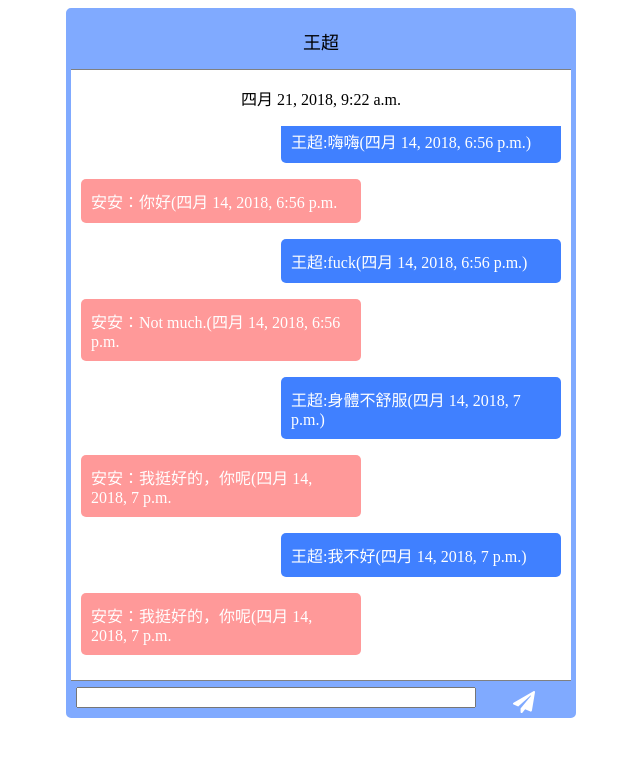
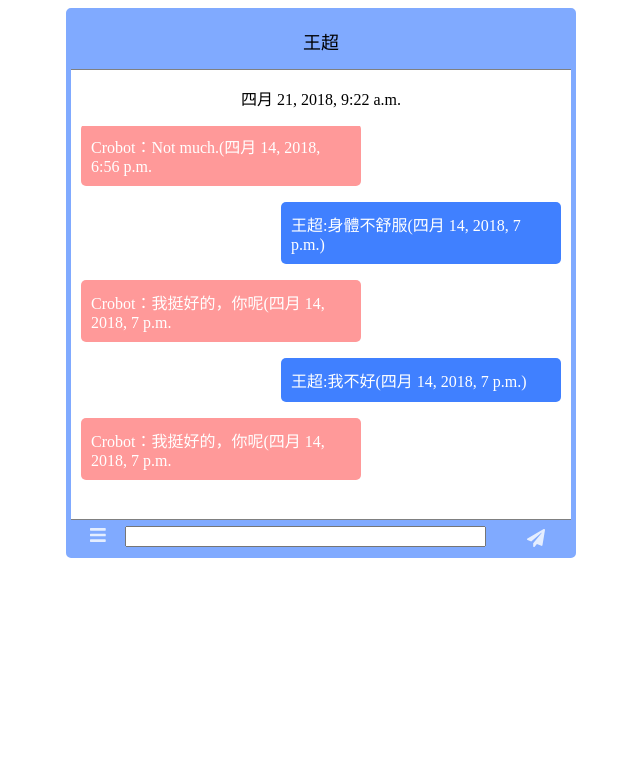
Before and after one commit to ArthurYang1228/MIS_project, a Django app: page /dialog/1/ in a window 1280 px wide. Shown: the top 757 px of the page, without its empty margins (319-959 px from the left). Run offline with Django 3.2, Linux system fonts and the light colour scheme; data comes from the database, SQL or seed files in the repository; both versions use the stored data as it was after the commit; some libraries are stand-ins or nearby versions.

Commit message:
Add files via upload

```diff
--- a/misproject/dialog/views.py
+++ b/misproject/dialog/views.py
@@ -71,6 +71,7 @@ def post(request, pk):
                 unit = Dialog.objects.create(content=response[0], time='', member=name, who=False)
                 unit.save()
                 choice = response[1]
+                all = choice.split(',')
 
 
 
--- a/misproject/static/css/dialog.css
+++ b/misproject/static/css/dialog.css
@@ -4,11 +4,11 @@ body{
 	text-align: center;
 }
 
-form{
+.dialog{
 	border: 5px solid #80aaff;
 	border-radius: 5px;
 	width: 500px;
-	height: 700px;
+	height: 540px;
 	margin: 15px 0 0 0;
 	margin: auto;
 	position:relative;
@@ -25,7 +25,7 @@ form{
 }
 
 .message_container{
-	height: 535px;
+	height: 360px;
 	padding: 10px;
 	text-align: left;
 	overflow: auto;
@@ -47,6 +47,7 @@ form{
 	color: white;
 	padding: 10px;
 	margin-right:200px ;
+	position: relative;
 }
 
 .send_container{
@@ -61,23 +62,80 @@ form{
 	bottom: 0px;
 	text-align: left;
 }
+.send_container .one{
+	width: 10%;
+	float: left;
+}
+.send_container .two{
+	width: 80%;
+	float: left;
+}
+.send_container .three{
+	width: 10%;
+	float: left;
+}
+
+.bar{
+	margin: 0 8px;
+}
+
+.bar_choice{
+	box-sizing: border-box;
+	width: 40%;
+	margin-left: 10px;
+	text-align: center;
+	font-size: 18px;
+	position: absolute;
+	bottom: 45px;
+	border: 2px solid #ccc;
+	border-radius: 10px;
+	overflow: hidden;
+	display: none;
+}
+
+.choice{
+	box-sizing: border-box;
+	width: 40%;
+	margin-left: 10px;
+	text-align: center;
+	font-size: 18px;
+	border: 2px solid #ccc;
+	border-radius: 10px;
+	overflow: hidden;
+}
 
 input[type=text]{
-	width: 80%;
+	width: 90%;
 	overflow: auto;
-	text-overflow:
+}
+
+input[type=submit]{
+	width: 100%;
+	border: none;
+	margin: 0px;
+	cursor: pointer;
+	background: #eee;
+	color: grey;
+	padding: 8px 0;
+}
+input[type=submit]:hover{
+	background: #ccc;
+}
+
+button{
+	background: none;
+	color: white;
+	border: none;
+	cursor: pointer;
+	font-size: 18px;
+	opacity: 0.8;
+}
+button:hover{
+	opacity: 1;
 }
 
 .send{
-	background-color: #80aaff;
-	color: white;
-	border: none;
-	cursor: pointer;
-	font-size: 22px;
 	position: absolute;
-	right: 30px;
+	right: 20px;
 	margin-top: 3px;
 }
-.send:hover{
-	opacity: 0.7;
-}
--- a/misproject/templates/dialog.html
+++ b/misproject/templates/dialog.html
@@ -5,15 +5,15 @@
 <head>
   <meta charset="UTF-8">
   <link rel="stylesheet" href="{% static 'css/dialog.css' %}">
-	<title>安安聊天室</title>
+  <title>Crobot聊天室</title>
   <script defer src="https://use.fontawesome.com/releases/v5.0.9/js/all.js" integrity="sha384-8iPTk2s/jMVj81dnzb/iFR2sdA7u06vHJyyLlAd4snFpCl/SnyUjRrbdJsw1pGIl" crossorigin="anonymous"></script>
 </head>
 
 
 <body>
 
-    <form action=/dialog/{{pk}}/ method="POST" name="form1">
-    {% csrf_token %}
+
+    <div class="dialog">
       <div class="name_container">
         {{name}}
       </div>
@@ -22,32 +22,75 @@
       <div class="message_container" id="message">
           {% for i in member %}
             {% if i.who == False %}
-	        	<p class="message2">安安：{{i.content}}({{i.time}}</p>
+            <p class="message2">Crobot：{{i.content}}({{i.time}}</p>
             {% else %}
             <p class="message">{{i.member.name}}:{{i.content}}({{i.time}})</p>
             {% endif %}
           {% endfor %}
 
+          {% if choice != null %}
+          <div class="choice">
+            {% for i in all %}
+            <form action=/dialog/{{pk}}/ method="POST" name="choice1">
+              <input type="hidden" name="data" value="{{i}}">
+              <input type="submit" name="" value="{{i}}">
+            </form>
+            {% endfor %}
+          </div>
+          {% endif %}
       </div>
 
       <div class="send_container">
+        <form action=/dialog/{{pk}}/ method="POST" name="form1">
+        {% csrf_token %}
+          <div class="one">
+            <button type="button" class="bar" onclick="fun()">
+              <i class="fas fa-bars"></i>
+            </button>
+          </div>
+          <div class="two">
             <input type="text" name="data"/>
+          </div>
+          <div class="three">
             <button type="submit" class="send">
               <i type="submit" class="fas fa-paper-plane"></i>
             </button>
           </div>
+        </form>
+      </div>
+
+    <div id="choice" class="bar_choice">
+      <form action=/dialog/{{pk}}/ method="POST" name="choice1">
+        <input type="hidden" name="data" value="症狀查詢">
+        <input type="submit" name="" value="症狀查詢">
+      </form>
+      <form action=/dialog/{{pk}}/ method="POST" name="choice2">
+        <input type="hidden" name="data" value="尋找醫院">
+        <input type="submit" name="" value="尋找醫院">
+      </form>
+      <form action=/dialog/{{pk}}/ method="POST" name="choice3">
+        <input type="hidden" name="data" value="提醒吃藥">
+        <input type="submit" name="" value="提醒吃藥">
+      </form>
+    </div>
+
+      <script type="text/javascript">
+        function fun() {
+          var x = document.getElementById("choice");
+          if (x.style.display === "block") {
+              x.style.display = "none";
+          } else {
+              x.style.display = "block";
+          }
+      }
+      </script>
+
 
       <script type="text/javascript">
       var div = document.getElementById('message');
       div.scrollTop = div.scrollHeight - div.clientHeight;
     </script>
-
-
-      	<!--
-	      	<div style="top:425px;left:400px;position:absolute;">{{name}}: <input type="text" name="data"/></div>
-	      	<input style="top:425px;left:730px;position:absolute;" type="submit" value="傳送" />
-      	-->
-    </form>
+    </div>
 
 
 
--- a/misproject/templates/login.html
+++ b/misproject/templates/login.html
@@ -5,7 +5,7 @@
 <head>
 	<meta charset="utf-8">
 	<link rel="stylesheet" href="{% static 'css/login.css' %}">
-	<title>登入安安</title>
+	<title>登入Crobot</title>
 	<script defer src="https://use.fontawesome.com/releases/v5.0.9/js/all.js" integrity="sha384-8iPTk2s/jMVj81dnzb/iFR2sdA7u06vHJyyLlAd4snFpCl/SnyUjRrbdJsw1pGIl" crossorigin="anonymous"></script>
 </head>
 
--- a/misproject/templates/register.html
+++ b/misproject/templates/register.html
@@ -4,7 +4,7 @@
 <html>
 <head>
 	<meta charset="utf-8">
-	<title>註冊安安</title>
+	<title>註冊Crobot</title>
 	<link rel="stylesheet" href="{% static 'css/login.css' %}">
 	<script defer src="https://use.fontawesome.com/releases/v5.0.9/js/all.js" integrity="sha384-8iPTk2s/jMVj81dnzb/iFR2sdA7u06vHJyyLlAd4snFpCl/SnyUjRrbdJsw1pGIl" crossorigin="anonymous"></script>
 </head>
```
Also changed, not shown: misproject/db.sqlite3, 2 other files. Lines whose indentation alone changed are shown as unchanged.
